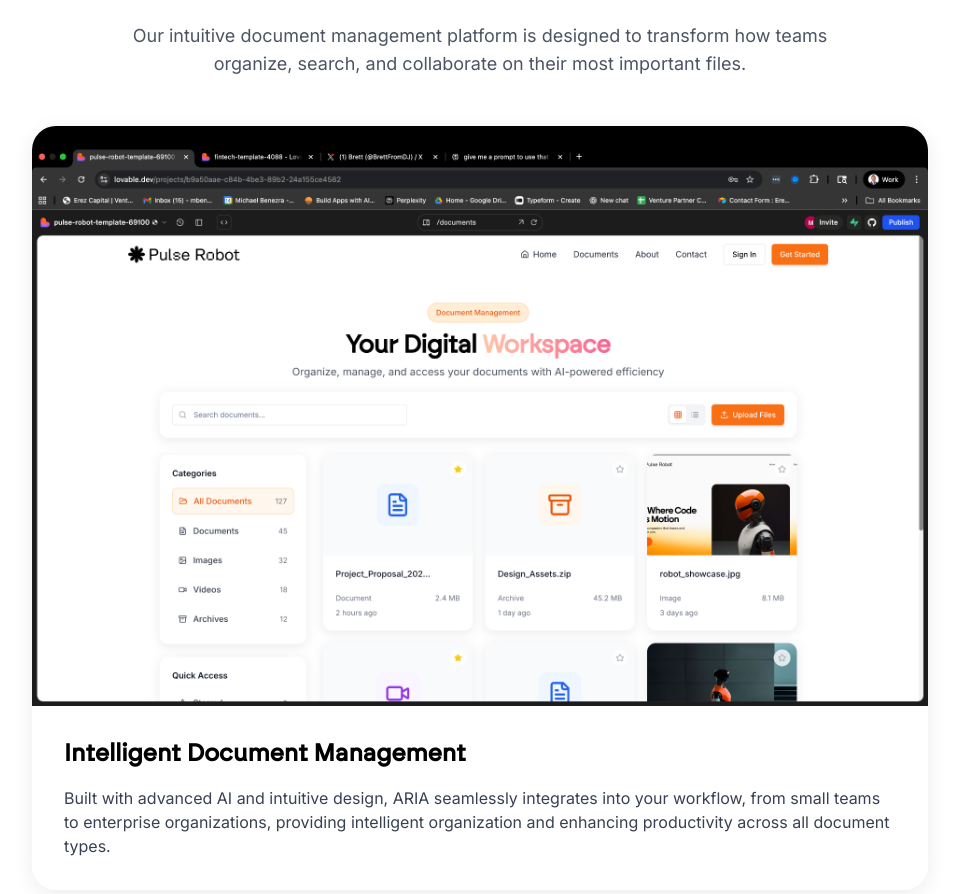
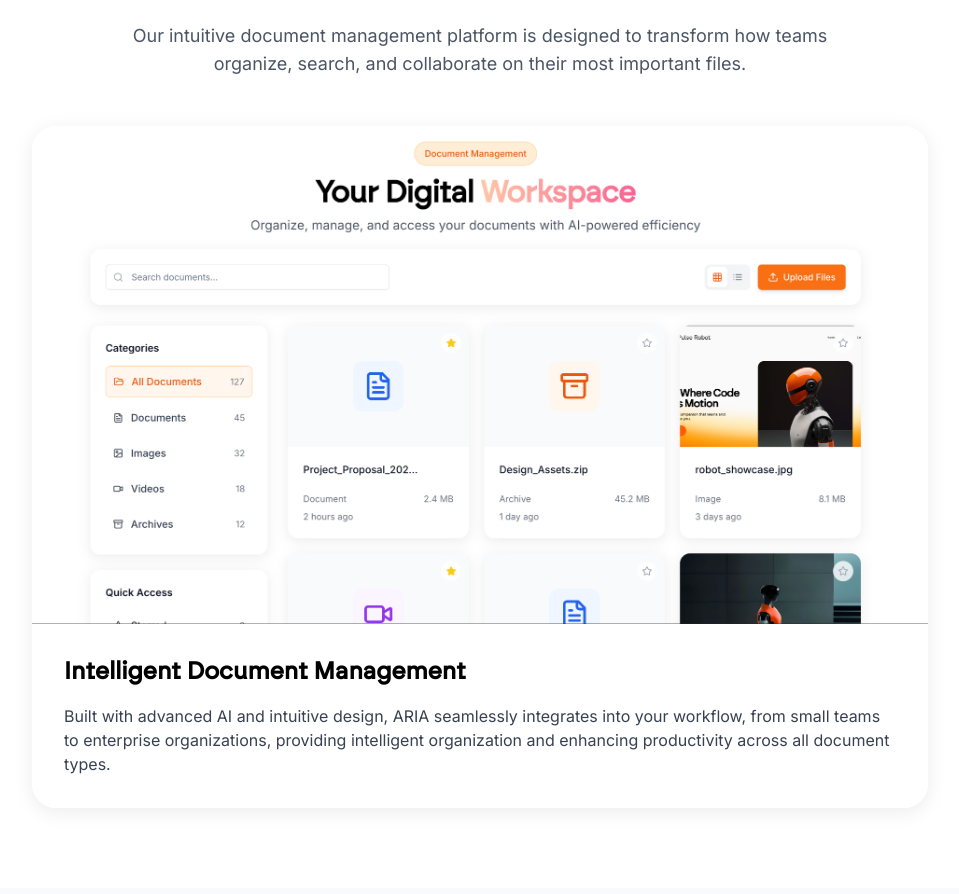
Before and after one commit to mbenez87/pulse-robot-template-69100, a React (Vite) app: page / in a window 1280 px wide. Shown: the part 4572-5466 px from the top of the page, without its empty margins (160-1119 px from the left). Built offline with nearby package versions, Linux system fonts and the light colour scheme; no server answers; a web font is replaced by a local one.

Commit message:
Replace document management picture
Replace the intelligent document management picture on the homepage with the attached image.

```diff
--- a/src/components/ImageShowcaseSection.tsx
+++ b/src/components/ImageShowcaseSection.tsx
@@ -18,7 +18,7 @@ const ImageShowcaseSection = () => {
         <div className="rounded-2xl sm:rounded-3xl overflow-hidden shadow-elegant mx-auto max-w-4xl animate-on-scroll">
           <div className="w-full">
             <img
-              src="/lovable-uploads/7a406227-95fb-4c57-9bb3-1c0d71f7b365.png"
+              src="/lovable-uploads/0daffa38-676d-4f68-b417-3955c191c242.png"
               alt="ARIA document management platform interface showing organized documents and AI-powered search"
               className="w-full h-auto object-cover"
             />
```
Also changed, not shown: public/lovable-uploads/0daffa38-676d-4f68-b417-3955c191c242.png (added).
